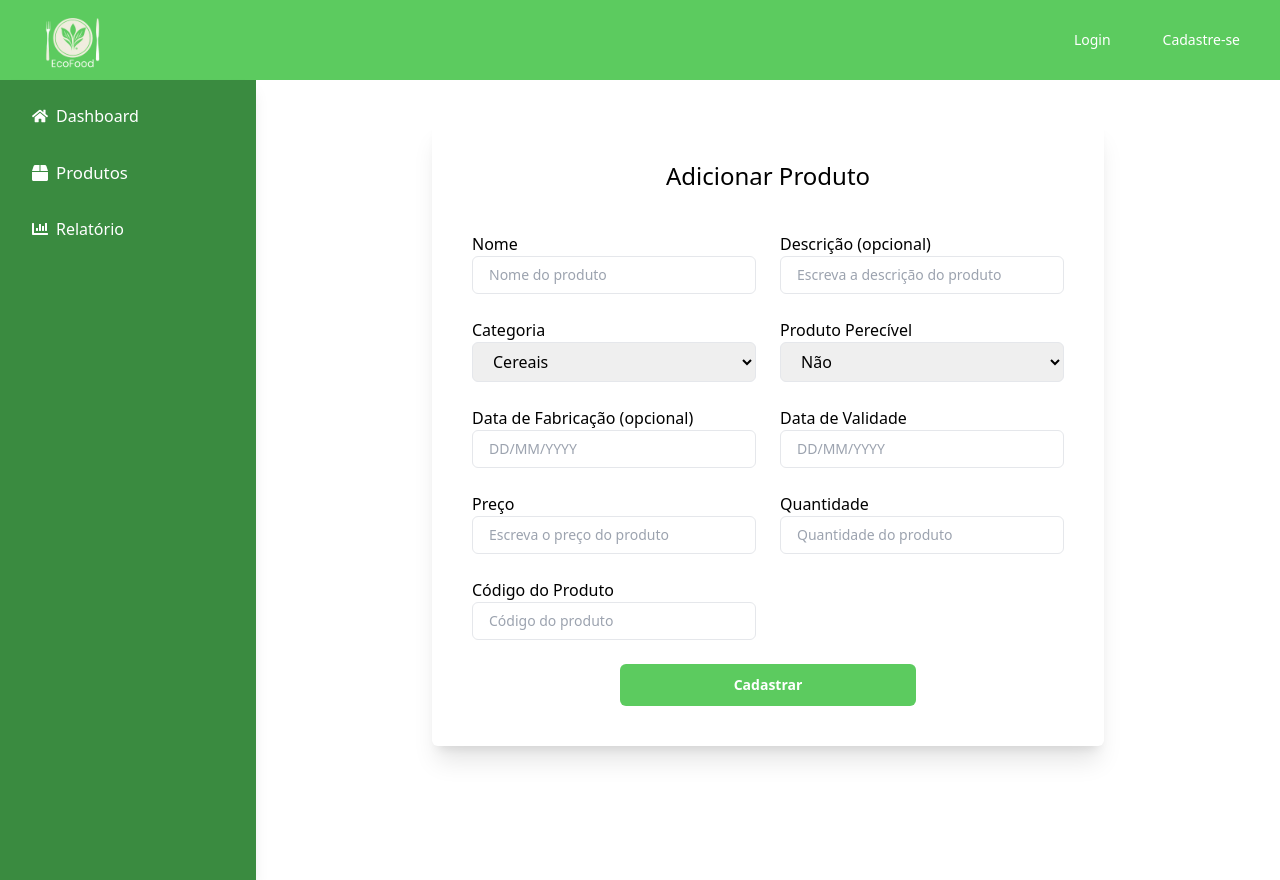
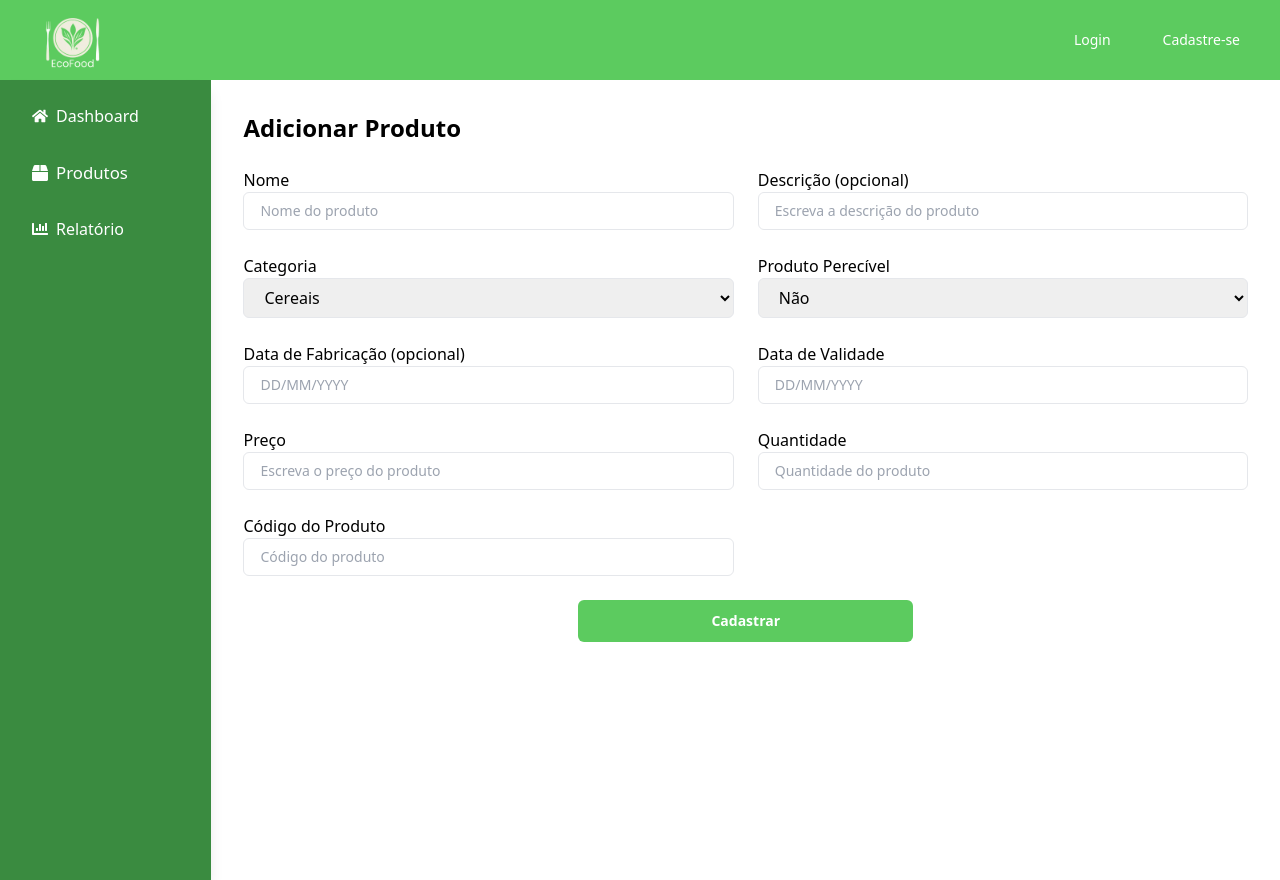
Before and after one commit to yuribodo/a-base-vem-forte, a Next.js app in the folder Front/: page /main/produtos/adicionar-produto in a window 1280 px wide. Built offline with nearby package versions, Linux system fonts and the light colour scheme.

Commit message:
fix:rearrange the style to match with the application layout

```diff
--- a/Front/app/(root)/main/produtos/adicionar-produto/page.tsx
+++ b/Front/app/(root)/main/produtos/adicionar-produto/page.tsx
@@ -102,14 +102,15 @@ export default function Page() {
 	};
 
 	return (
-		<main className="w-[calc(100vw-16rem)] h-full flex flex-col justify-center items-center py-10 px-20">
-			<section className="w-full max-w-2xl h-full p-10 rounded-md shadow-xl">
-				<h1 className='text-2xl text-center mb-10'>Adicionar Produto</h1>
+		<main className="w-full h-full flex flex-col justify-center items-start p-8 gap-6">
+			<div className="w-full h-full flex justify-start">
+				<h1 className="text-2xl font-bold">Adicionar Produto</h1>
+			</div>
 			<form
-					className="flex flex-col gap-6"
+				className="w-full flex flex-col gap-6"
 				onSubmit={handleSubmit(handleProductSubmit)}
 			>
-					<div className="w-full grid grid-cols-1 xl:grid-cols-2 gap-6">
+				<div className="w-full grid grid-cols-1 lg:grid-cols-2 gap-6">
 					<div>
 						<Label htmlFor="name">Nome</Label>
 						<Input
@@ -206,13 +207,12 @@ export default function Page() {
 				<div className="w-full flex justify-center items-center">
 					<Button
 						type="submit"
-							className="w-1/2 text-white h-[42px] hover:bg-[#3a8b40] transition-colors duration-100 ease-linear font-semibold text-[20px]"
+						className="w-full sm:w-1/2 lg:w-1/3 max-w-[400px] bg-[#3a8b40] text-white h-[42px] hover:bg-[#3a8b40] transition-colors duration-100 ease-linear font-semibold text-[20px]"
 					>
 						{isLoading ? <Spinner>Cadastrando...</Spinner> : "Cadastrar"}
 					</Button>
 				</div>
 			</form>
-			</section>
 		</main>
 	);
 }
```
Lines whose indentation alone changed are shown as unchanged.
